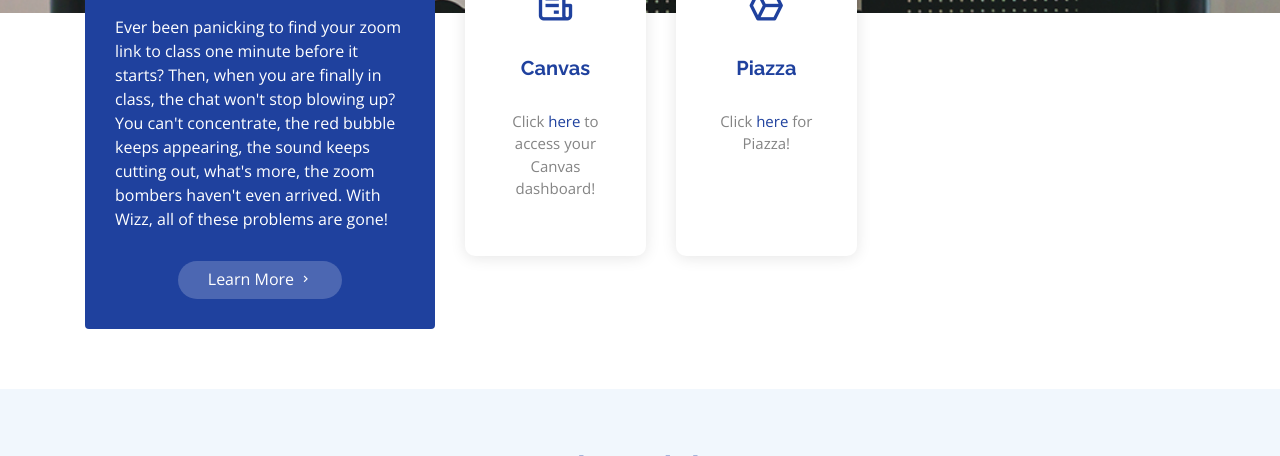
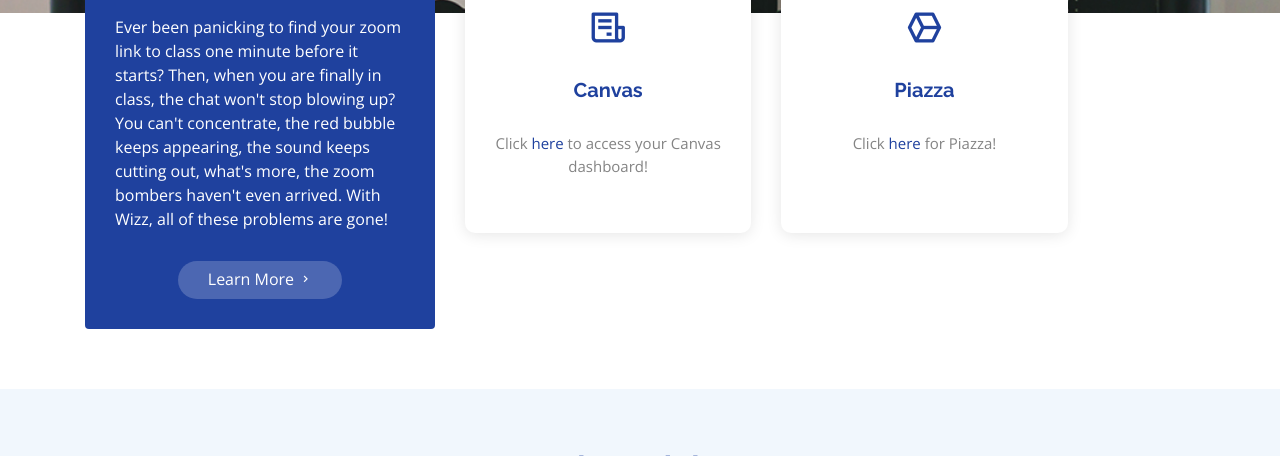
Before and after one commit to lucyg16/Whizz, a plain HTML site: page index.html in a window 1280 px wide. Shown: the part 707-1163 px from the top of the page. Drawn offline with nearby package versions, Linux system fonts and the light colour scheme.

Commit message:
modifying website spacing a bit

```diff
--- a/index.html
+++ b/index.html
@@ -90,14 +90,14 @@
           <div class="col-lg-8 d-flex align-items-stretch">
             <div class="icon-boxes d-flex flex-column justify-content-center">
               <div class="row">
-                <div class="col-xl-4 d-flex align-items-stretch">
+                <div class="col-xl-6 d-flex align-items-stretch">
                   <div class="icon-box mt-4 mt-xl-0">
                     <i class="bx bx-receipt"></i>
                     <h4>Canvas</h4>
                     <p>Click <a href="https://learn.canvas.net/login/canvas">here</a> to access your Canvas dashboard!</p>
                   </div>
                 </div>
-                <div class="col-xl-4 d-flex align-items-stretch">
+                <div class="col-xl-6 d-flex align-items-stretch">
                   <div class="icon-box mt-4 mt-xl-0">
                     <i class="bx bx-cube-alt"></i>
                     <h4>Piazza</h4>
```
